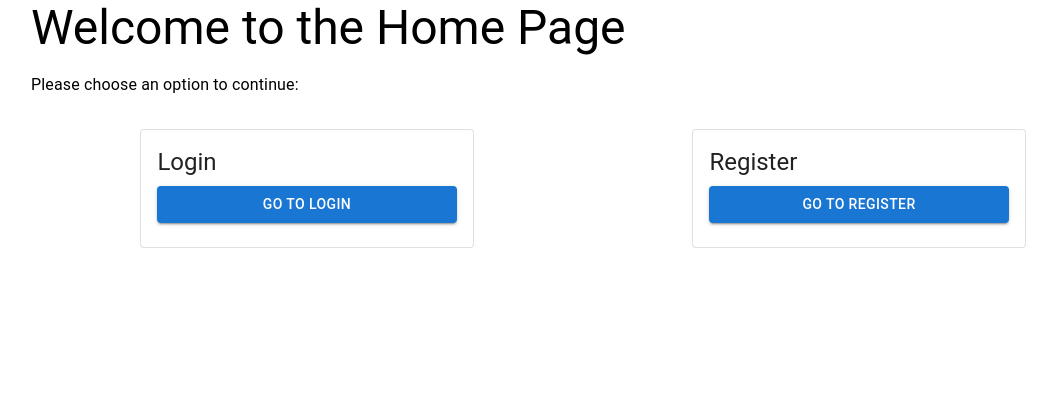
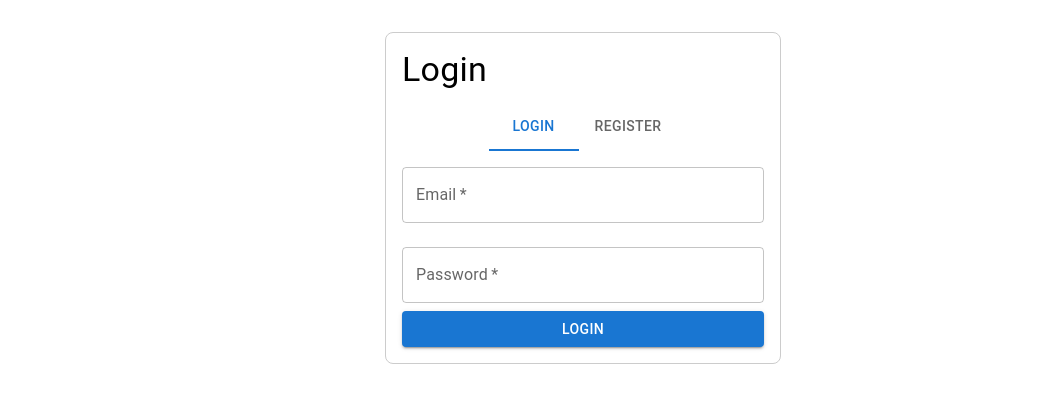
Before and after one commit to doublecreamchezeee/frontend-hw-user-registration, a React (Create React App) app: page / in a window 1280 px wide. Shown: the top 402 px of the page, without its empty margins (57-1114 px from the left). Built offline with nearby package versions, Linux system fonts and the light colour scheme.

Commit message:
change ui and connect to backend

```diff
--- a/src/App.js
+++ b/src/App.js
@@ -1,21 +1,15 @@
 // src/App.js
 import React from 'react';
 import { BrowserRouter as Router, Routes, Route } from 'react-router-dom';
-import Home from './components/Home';
-import Login from './components/Login';
-import Register from './components/Register';
-import { Container } from '@mui/material';
-
+import Auth from './components/Auth';
+import Home from './components/Home'
 const App = () => {
   return (
     <Router>
-      <Container>
-        <Routes>
-          <Route path="/" element={<Home />} />
-          <Route path="/login" element={<Login />} />
-          <Route path="/register" element={<Register />} />
-        </Routes>
-      </Container>
+      <Routes>
+        <Route path="/" element={<Auth />} />
+        <Route path="/home" element={<Home />} />
+      </Routes>
     </Router>
   );
 };
--- /dev/null
+++ b/src/components/Auth.js
@@ -0,0 +1,96 @@
+// src/components/Auth.js
+import React, { useState } from 'react';
+import {
+  Container,
+  TextField,
+  Button,
+  Typography,
+  Box,
+  Tabs,
+  Tab,
+} from '@mui/material';
+import { useNavigate } from 'react-router-dom';
+
+const Auth = () => {
+  const [activeTab, setActiveTab] = useState(0);
+  const [email, setEmail] = useState('');
+  const [password, setPassword] = useState('');
+  const [message, setMessage] = useState('');
+  const navigate = useNavigate();
+
+  const handleTabChange = (event, newValue) => {
+    setActiveTab(newValue);
+    setMessage(''); // Clear message on tab change
+  };
+
+  const handleSubmit = async (e) => {
+    e.preventDefault();
+    const url = `${process.env.REACT_APP_API_URL}/${activeTab === 0 ? 'login' : 'register'}`;
+
+    const response = await fetch(url, {
+      method: 'POST',
+      headers: {
+        'Access-Control-Allow-Origin': '*',
+        'Content-Type': 'application/json',
+      },
+      body: JSON.stringify({ email, password }),
+    });
+
+    const data = await response.json();
+    if (response.ok) {
+        // Đăng nhập thành công, chuyển hướng đến trang Home
+        navigate('/home');
+      } else {
+        // Xử lý lỗi đăng nhập
+        alert('Login failed');
+      }
+  };
+
+  return (
+    <Container maxWidth="xs">
+      <Box sx={{ marginTop: 4, padding: 2, border: '1px solid #ccc', borderRadius: 2 }}>
+        <Typography variant="h4" gutterBottom>
+          {activeTab === 0 ? 'Login' : 'Register'}
+        </Typography>
+
+        <Tabs value={activeTab} onChange={handleTabChange} centered>
+          <Tab label="Login" />
+          <Tab label="Register" />
+        </Tabs>
+
+        <form onSubmit={handleSubmit}>
+          <TextField
+            label="Email"
+            variant="outlined"
+            fullWidth
+            margin="normal"
+            required
+            value={email}
+            onChange={(e) => setEmail(e.target.value)}
+          />
+          <TextField
+            label="Password"
+            type="password"
+            variant="outlined"
+            fullWidth
+            margin="normal"
+            required
+            value={password}
+            onChange={(e) => setPassword(e.target.value)}
+          />
+          <Button variant="contained" color="primary" type="submit" fullWidth>
+            {activeTab === 0 ? 'Login' : 'Register'}
+          </Button>
+        </form>
+
+        {message && (
+          <Typography variant="body2" color="error" sx={{ marginTop: 2 }}>
+            {message}
+          </Typography>
+        )}
+      </Box>
+    </Container>
+  );
+};
+
+export default Auth;
--- a/src/components/Home.js
+++ b/src/components/Home.js
@@ -16,47 +16,6 @@ const Home = () => {
       <Typography variant="h3" gutterBottom>
         Welcome to the Home Page
       </Typography>
-      <Typography variant="body1" gutterBottom>
-        Please choose an option to continue:
-      </Typography>
-
-      <Box display="flex" justifyContent="space-around" marginTop={4}>
-        {/* Login Form Box */}
-        <Card variant="outlined" sx={{ width: '30%' }}>
-          <CardContent>
-            <Typography variant="h5" gutterBottom>
-              Login
-            </Typography>
-            <Button
-              component={Link}
-              to="/login"
-              variant="contained"
-              color="primary"
-              fullWidth
-            >
-              Go to Login
-            </Button>
-          </CardContent>
-        </Card>
-
-        {/* Register Form Box */}
-        <Card variant="outlined" sx={{ width: '30%' }}>
-          <CardContent>
-            <Typography variant="h5" gutterBottom>
-              Register
-            </Typography>
-            <Button
-              component={Link}
-              to="/register"
-              variant="contained"
-              color="primary"
-              fullWidth
-            >
-              Go to Register
-            </Button>
-          </CardContent>
-        </Card>
-      </Box>
     </Container>
   );
 };
```
Also changed, not shown: 1 other file (tests, documents, lock files or other folders).
